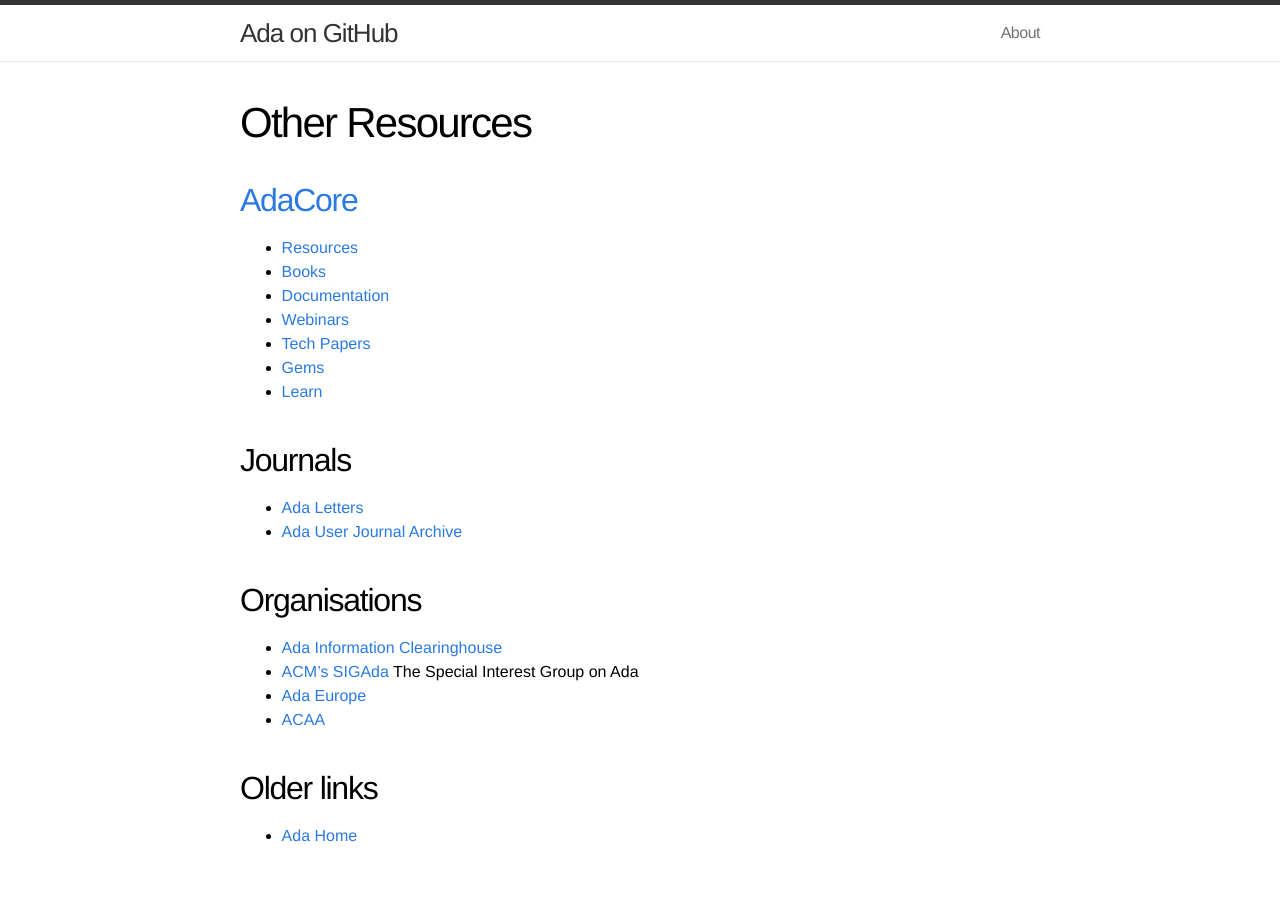
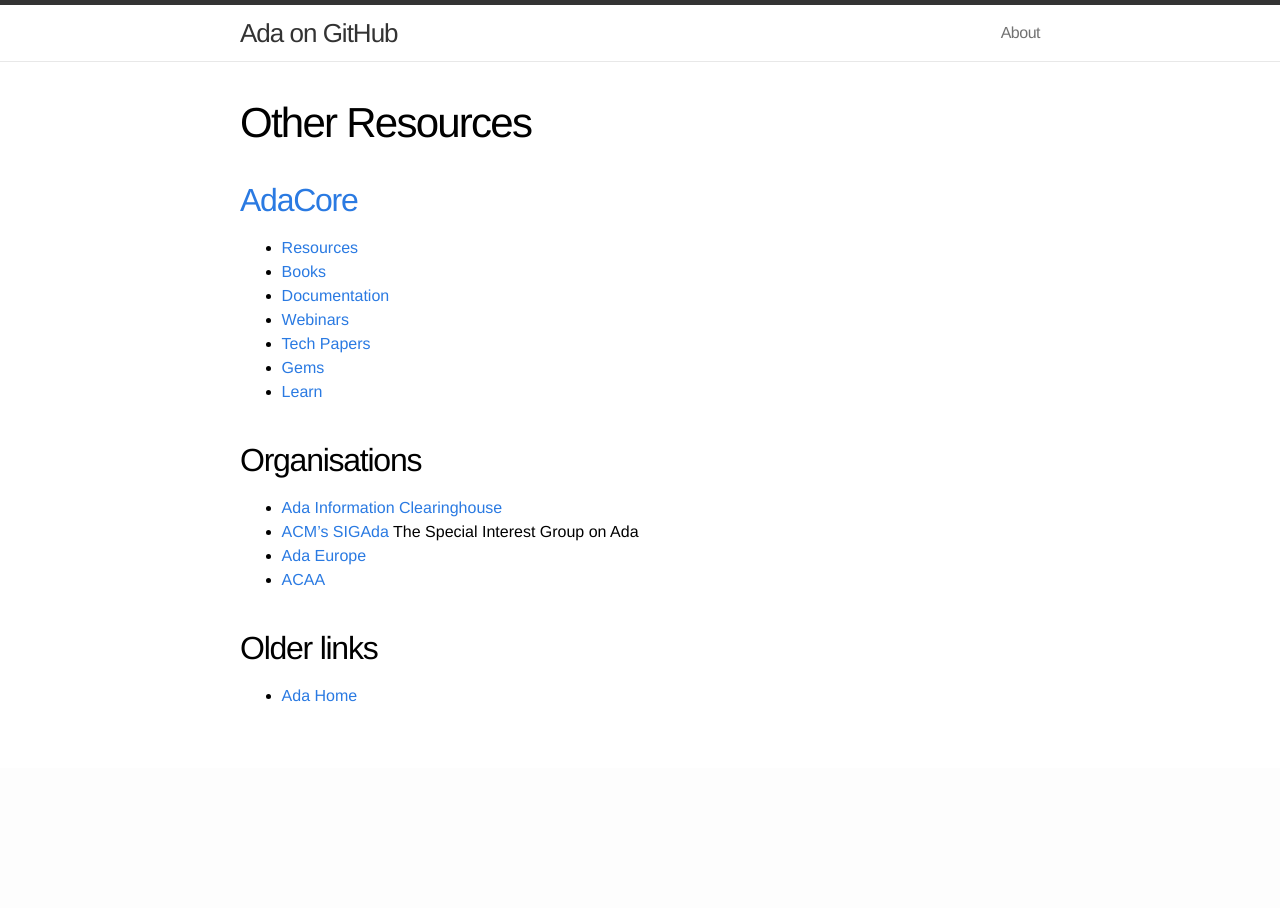
Before and after one commit to quornings/quornings.github.io, a Jekyll site: the page built from other.md, in a window 1280 px wide. Built offline with Jekyll 4.4.1, drawn with Linux system fonts in a browser that asks for light colours.

Commit message:
Move journals to /books/

```diff
--- a/other.md
+++ b/other.md
@@ -14,11 +14,6 @@ permalink: /other/
 - [Gems](https://www.adacore.com/gems)
 - [Learn](https://learn.adacore.com)
 
-## Journals
-
-- [Ada Letters](https://www.sigada.org/ada_letters/index.html)
-- [Ada User Journal Archive](http://www.ada-europe.org/auj/archive/)
-
 ## Organisations
 
 - [Ada Information Clearinghouse](https://www.adaic.org)
```
Also changed, not shown: books.md (+5 -0 lines).
